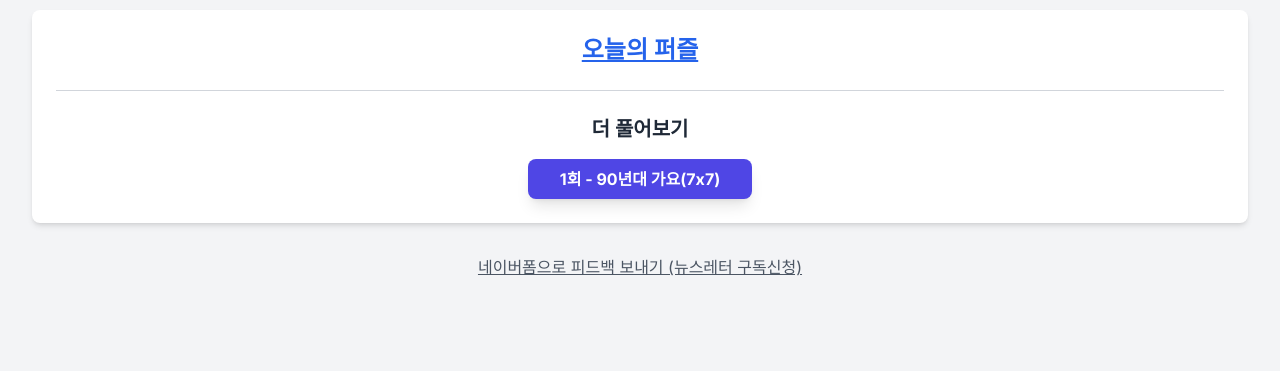
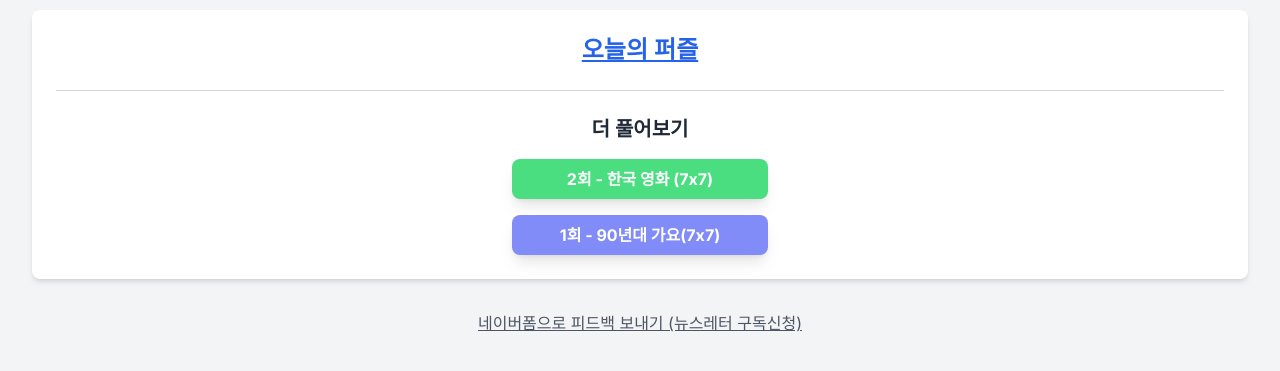
Before and after one commit to hobbyco/cross_word, a plain HTML site: page index.html in a window 1280 px wide. Shown: the part 441-812 px from the top of the page. Drawn offline with nearby package versions, Linux system fonts and the light colour scheme.

Commit message:
Update index.html

```diff
--- a/index.html
+++ b/index.html
@@ -3,6 +3,8 @@
 <head>
     <meta charset="UTF-8">
     <meta name="viewport" content="width=device-width, initial-scale=1.0">
+    <!-- 검색 엔진 최적화를 위한 설명 수정 -->
+    <meta name="description" content="매일 새로운 가로세로 낱말 퀴즈(크로스 워드)를 풀어보세요! 주로 가요, 영화, 드라마 등 90년대 문화와 세계지리, 역사, 시사 상식 등 다양한 주제로 퍼즐을 만들고 있습니다. 뉴스레터도 발행해요! 두뇌 훈련과 어휘력 향상에 도움이 되는 재미있는 퍼즐이 기다리고 있습니다.">
     <title>가로세로 낱말 퀴즈</title>
     <script src="https://cdn.tailwindcss.com"></script>
     <link rel="preconnect" href="https://fonts.googleapis.com">
@@ -44,9 +46,13 @@
 
             <!-- 더 풀어보기 섹션 (버튼 스타일로 수정) -->
             <h3 class="text-xl font-semibold mb-4">더 풀어보기</h3>
-            <div class="mt-4">
-                <!-- 버튼의 세로 패딩(py-3 -> py-2)을 줄였습니다. -->
-                <a href="cwp_250711.html" class="inline-block bg-indigo-600 hover:bg-indigo-700 text-white font-bold py-2 px-8 rounded-lg shadow-lg transition-all duration-200 ease-in-out transform hover:scale-105 focus:outline-none focus:ring-2 focus:ring-indigo-500 focus:ring-opacity-50">
+            <div class="mt-4 flex flex-col items-center space-y-4">
+                <!-- 2회 퍼즐 링크 (너비, 색상 수정) -->
+                <a href="cwp_250712.html" class="inline-block w-64 text-center bg-green-400 hover:bg-green-500 text-white font-bold py-2 px-8 rounded-lg shadow-lg transition-all duration-200 ease-in-out transform hover:scale-105 focus:outline-none focus:ring-2 focus:ring-green-300 focus:ring-opacity-50">
+                    2회 - 한국 영화 (7x7)
+                </a>
+                <!-- 1회 퍼즐 링크 (너비, 색상 수정) -->
+                <a href="cwp_250711.html" class="inline-block w-64 text-center bg-indigo-400 hover:bg-indigo-500 text-white font-bold py-2 px-8 rounded-lg shadow-lg transition-all duration-200 ease-in-out transform hover:scale-105 focus:outline-none focus:ring-2 focus:ring-indigo-300 focus:ring-opacity-50">
                     1회 - 90년대 가요(7x7)
                 </a>
             </div>
```
